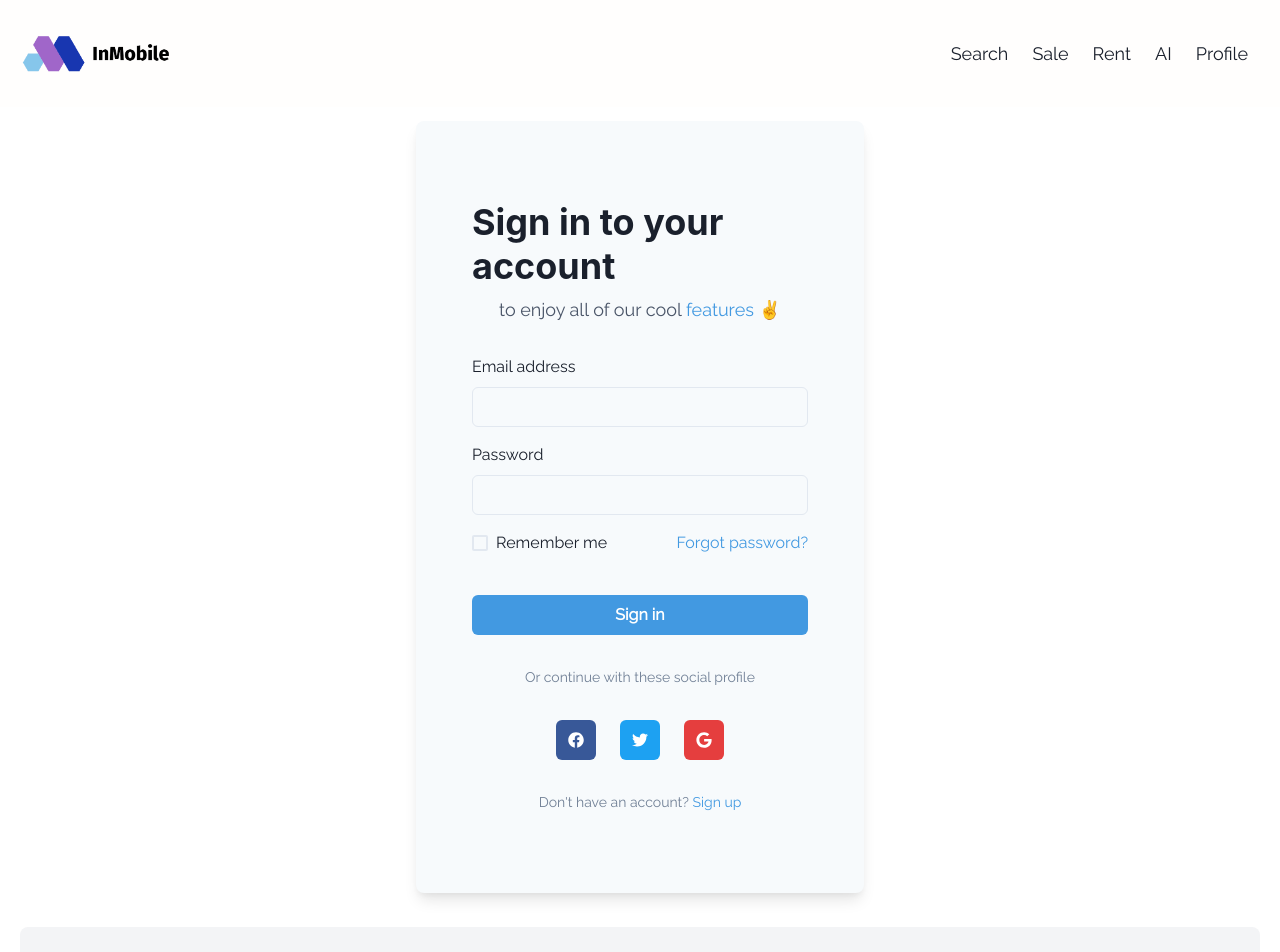
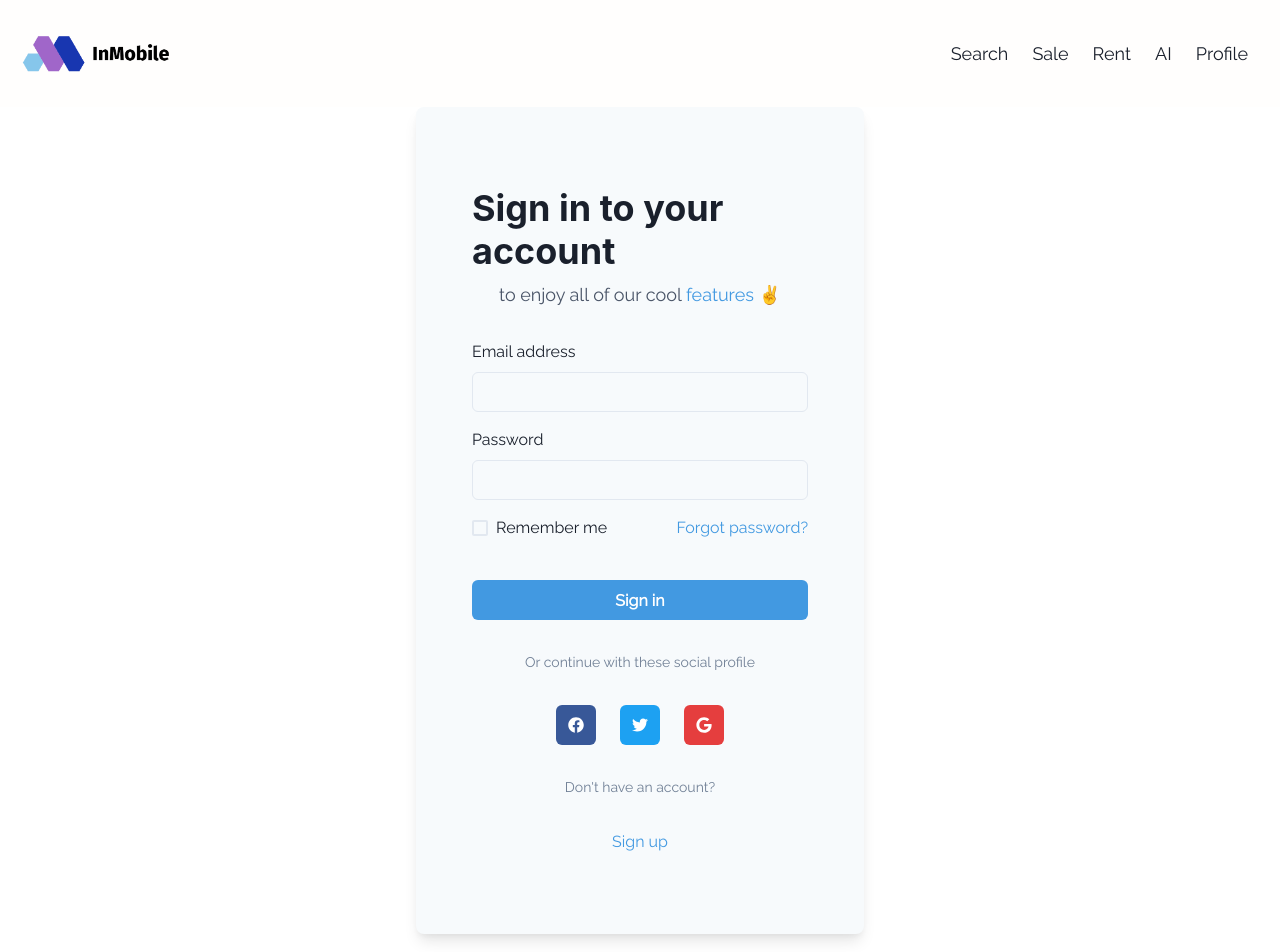
Before and after one commit to DavidRedz10/InMobile, a Next.js app: page /login in a window 1280 px wide. Shown: the top 952 px of the page. Built offline with nearby package versions, Linux system fonts and the light colour scheme.

Commit message:
Pagina de login

```diff
--- a/pages/login.js
+++ b/pages/login.js
@@ -110,8 +110,8 @@ export default function LoginForm() {
           </Stack>
           <Text fontSize={"sm"} align={"center"} color={"gray.500"}>
             Don't have an account?
-            <Link color={"blue.400"}> Sign up</Link>
           </Text>
+          <Link  align={"center"}color={"blue.400"}> Sign up</Link>
         </Stack>
       </Box>
     </Flex>
```
